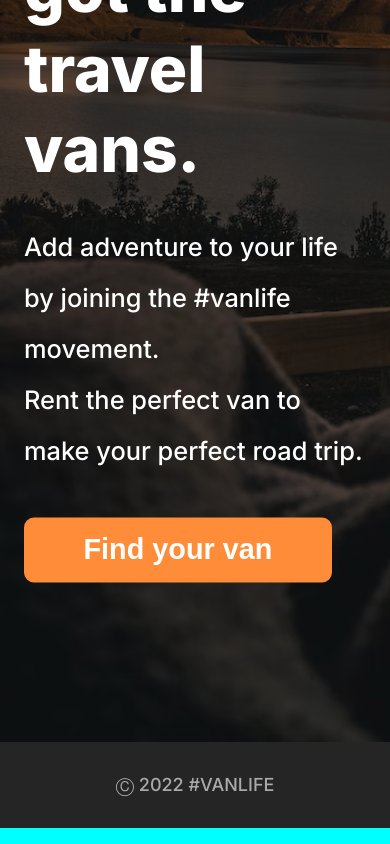
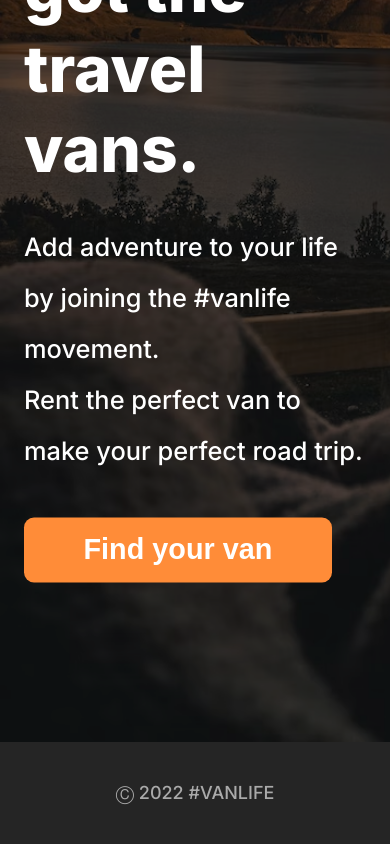
Before and after one commit to SlinkyCollins/Van-Life, a React (Vite) app: page / in a window 390 px wide. Shown: the part 614-1458 px from the top of the page. Built offline with nearby package versions, Linux system fonts and the light colour scheme.

Commit message:
little adjustments for mobile responsiveness

```diff
--- a/src/index.css
+++ b/src/index.css
@@ -266,9 +266,9 @@ button {
   .vansoptioninfo-wrapper .title-header {
     font-size: 1.8rem !important;
   }
-  .footer {
+  /* .footer {
     padding: 2rem !important;
-  }
+  } */
   .host .navbar1 .list {
     display: none !important;
   }
@@ -416,7 +416,7 @@ button {
 
 @media (max-width: 349.98px) {
   body {
-    background-color: blueviolet;
+    /* background-color: blueviolet; */
     overflow-x: hidden !important;
   }
   .navbar .list {
```
